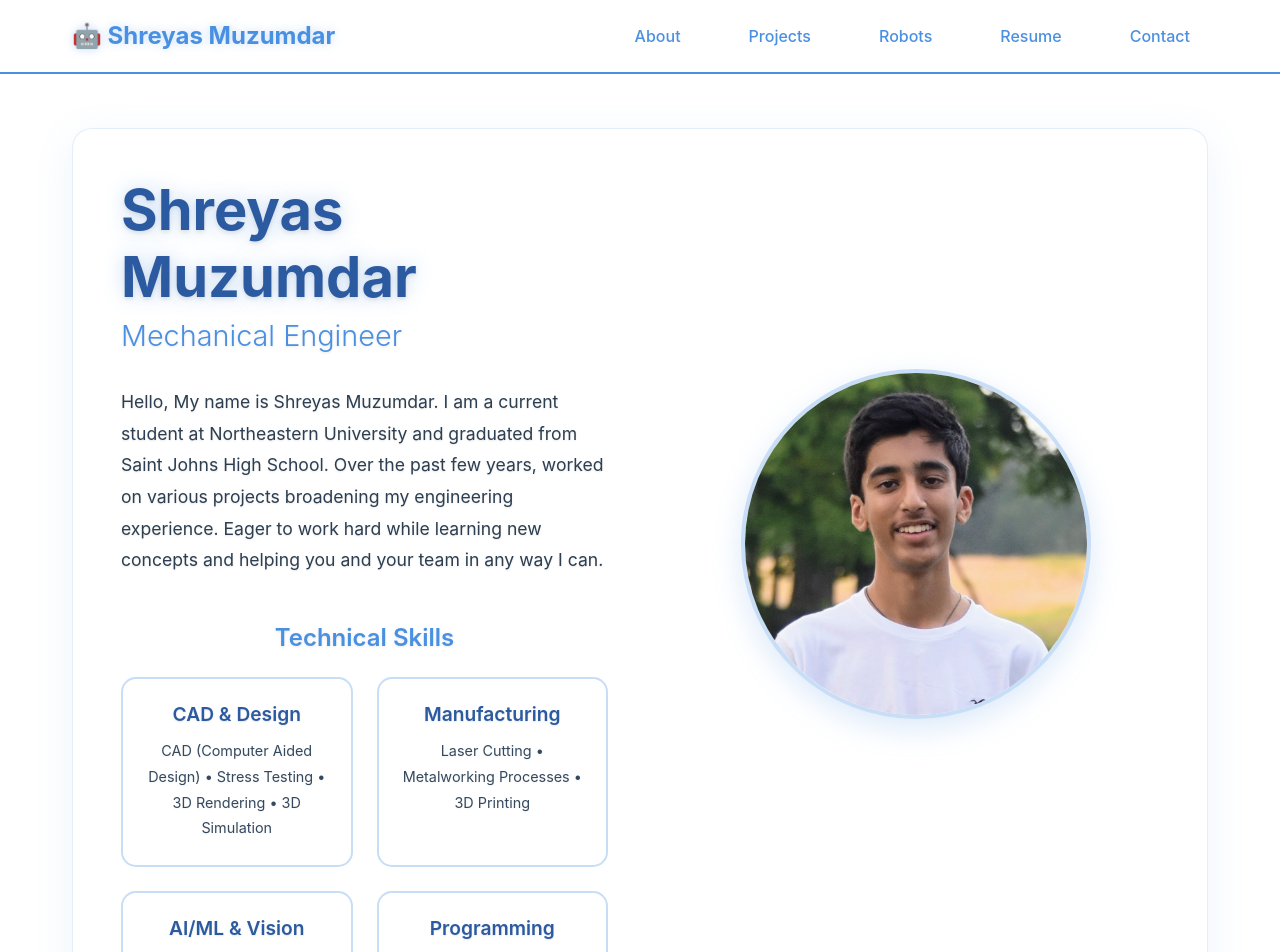
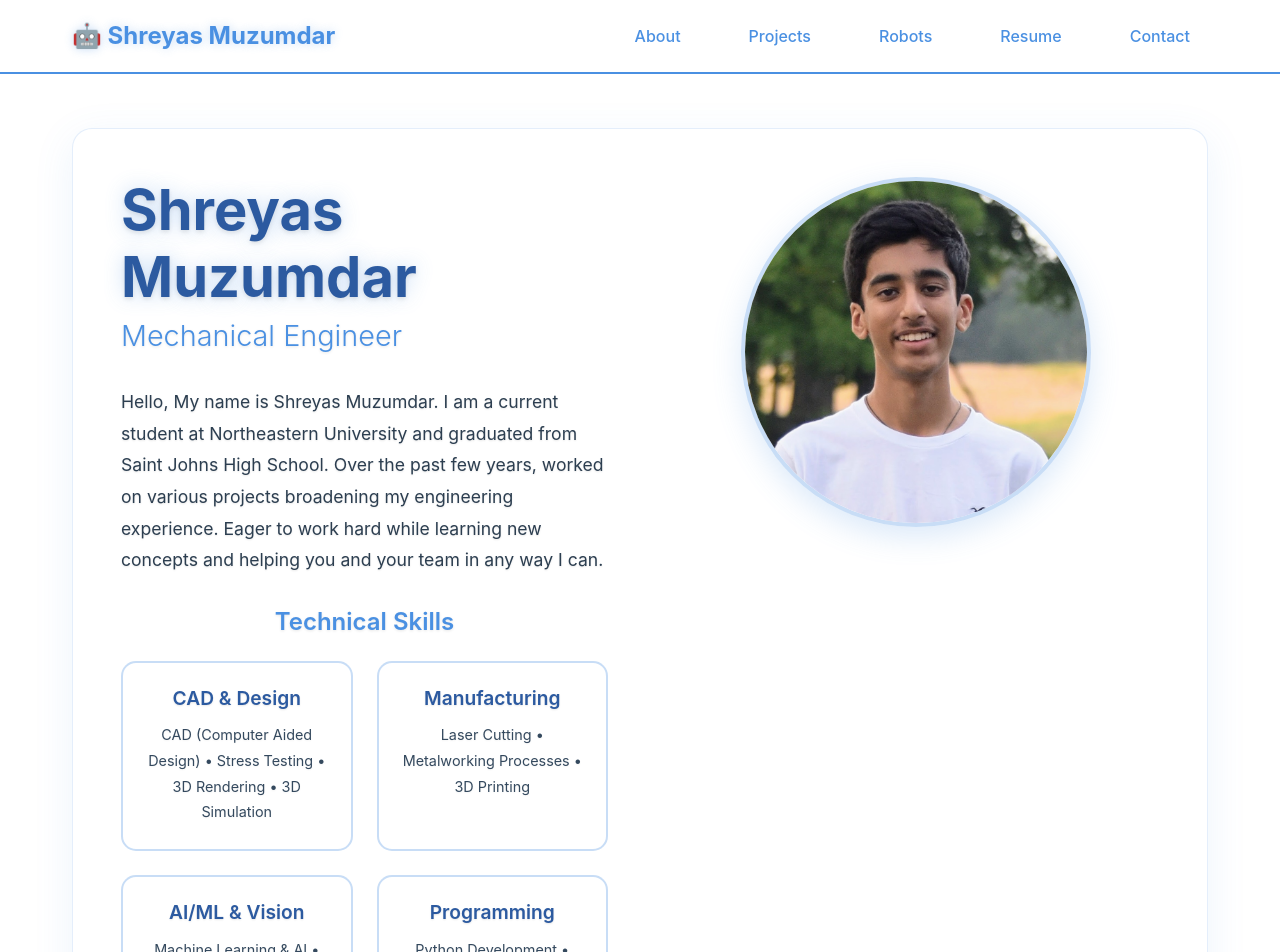
Before and after one commit to ShreyasMuzumdar/reactwebsite, a React (Vite) app: page / in a window 1280 px wide. Shown: the top 952 px of the page. Built offline with nearby package versions, Linux system fonts and the light colour scheme.

Commit message:
about me

```diff
--- a/src/components/AboutMe.css
+++ b/src/components/AboutMe.css
@@ -17,7 +17,7 @@
   display: grid;
   grid-template-columns: 1fr 1fr;
   gap: 4rem;
-  align-items: center;
+  align-items: start;
   background: #ffffff;
   border-radius: 20px;
   padding: 3rem;
@@ -45,12 +45,13 @@
   font-size: 1.1rem;
   line-height: 1.8;
   color: #2c3e50;
-  margin-bottom: 1.5rem;
+  margin-bottom: 2rem;
   text-shadow: 0 1px 2px rgba(0, 0, 0, 0.1);
 }
 
 .skills {
-  margin-top: 3rem;
+  margin-top: auto;
+  margin-bottom: auto;
 }
 
 .skills h3 {
@@ -106,7 +107,6 @@
   gap: 4rem;
   position: relative;
   justify-content: flex-start;
-  margin-top: -2rem;
 }
 
 .profile-image-container {
@@ -118,7 +118,6 @@
   border: 4px solid rgba(74, 144, 226, 0.3);
   box-shadow: 0 10px 30px rgba(74, 144, 226, 0.2);
   transition: all 0.3s ease;
-  margin-top: -1rem;
 }
 
 .profile-image-container:hover {
@@ -132,6 +131,13 @@
   height: 100%;
   object-fit: cover;
   display: block;
+}
+
+.about-text {
+  display: flex;
+  flex-direction: column;
+  justify-content: center;
+  height: 100%;
 }
 
 /* Robot Animation Container */
```
